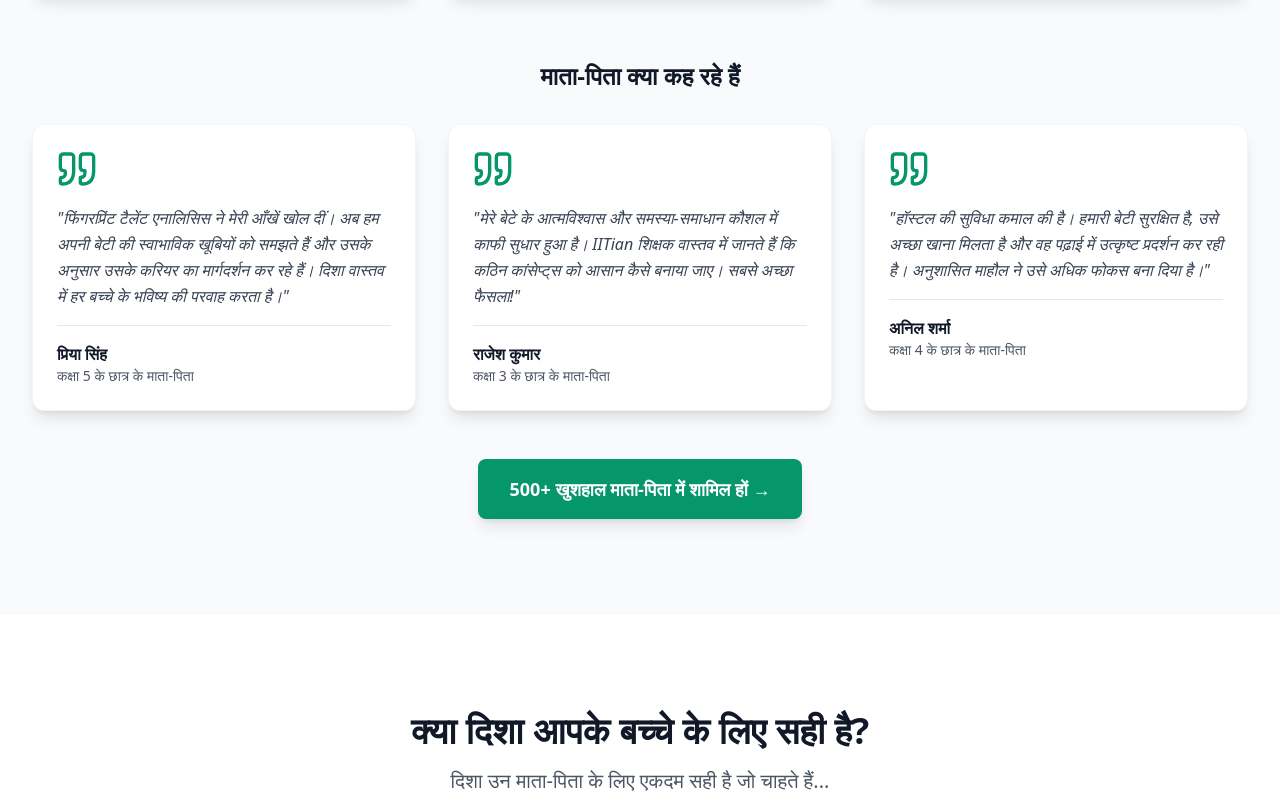
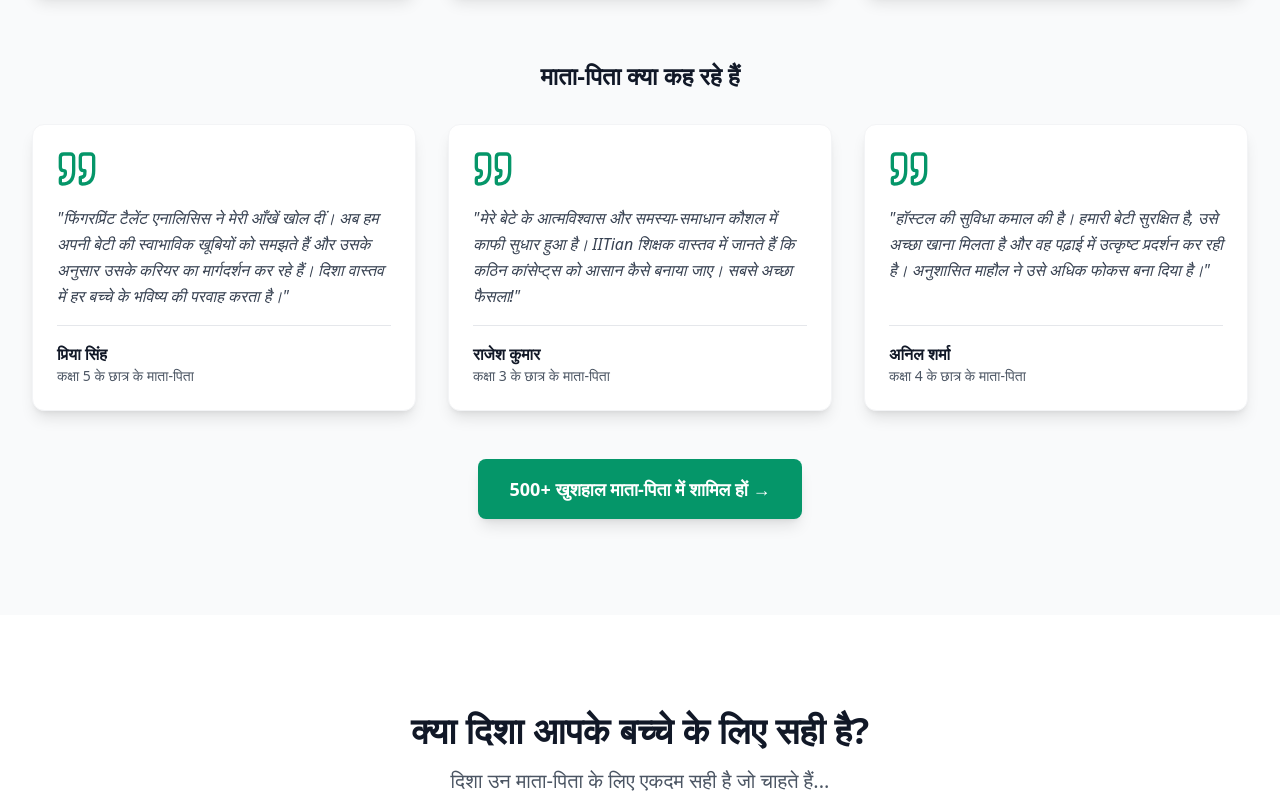
Before and after one commit to bad-company-viv/disha-international-school-funnel, a React (Vite) app: page / in a window 1280 px wide. Shown: the part 5400-6200 px from the top of the page. Built offline with nearby package versions, Linux system fonts and the light colour scheme.

Commit message:
updated testimonials

```diff
--- a/src/App.tsx
+++ b/src/App.tsx
@@ -499,7 +499,7 @@ function App() {
             <h3 className="text-2xl font-bold text-gray-900 mb-8 text-center">
               माता-पिता क्या कह रहे हैं
             </h3>
-            <div className="grid md:grid-cols-3 gap-8">
+            <div className="grid md:grid-cols-3 gap-8 items-stretch">
               <TestimonialCard
                 quote="फिंगरप्रिंट टैलेंट एनालिसिस ने मेरी आँखें खोल दीं। अब हम अपनी बेटी की स्वाभाविक खूबियों को समझते हैं और उसके अनुसार उसके करियर का मार्गदर्शन कर रहे हैं। दिशा वास्तव में हर बच्चे के भविष्य की परवाह करता है।"
                 parentName="प्रिया सिंह"
@@ -723,13 +723,12 @@ function App() {
             </div>
 
             <div>
-              <h4 className="font-bold text-lg mb-4">त्वरित लिंक</h4>
+              <h4 className="font-bold text-lg mb-4">Quick Links</h4>
               <ul className="space-y-2">
-                <li><button onClick={() => scrollToSection('hero')} className="text-gray-400 hover:text-emerald-500">होम</button></li>
-                <li><button onClick={() => scrollToSection('why-disha')} className="text-gray-400 hover:text-emerald-500">दिशा ही क्यों</button></li>
-                <li><button onClick={() => scrollToSection('benefits')} className="text-gray-400 hover:text-emerald-500">लाभ</button></li>
-                <li><button onClick={() => scrollToSection('proof')} className="text-gray-400 hover:text-emerald-500">टेस्टिमोनियल्स</button></li>
-                <li><button onClick={() => scrollToSection('faq')} className="text-gray-400 hover:text-emerald-500">अक्सर पूछे जाने वाले प्रश्न</button></li>
+                <li><button onClick={() => scrollToSection('hero')} className="text-gray-400 hover:text-emerald-500">Home</button></li>
+                <li><button onClick={() => scrollToSection('benefits')} className="text-gray-400 hover:text-emerald-500">Benefit</button></li>
+                <li><button onClick={() => scrollToSection('proof')} className="text-gray-400 hover:text-emerald-500">Testimonials</button></li>
+                <li><button onClick={() => scrollToSection('faq')} className="text-gray-400 hover:text-emerald-500">Frequently Asked Questions</button></li>
               </ul>
             </div>
 
--- a/src/components/TestimonialCard.tsx
+++ b/src/components/TestimonialCard.tsx
@@ -9,10 +9,10 @@ interface TestimonialCardProps {
 
 export function TestimonialCard({ quote, parentName, childClass }: TestimonialCardProps) {
   return (
-    <div className="bg-white p-6 rounded-xl shadow-lg border border-gray-100">
+    <div className="bg-white p-6 rounded-xl shadow-lg border border-gray-100 flex flex-col h-full">
       <Quote className="w-10 h-10 text-emerald-600 mb-4" />
-      <p className="text-gray-700 leading-relaxed mb-4 italic">"{quote}"</p>
-      <div className="border-t border-gray-200 pt-4">
+      <p className="text-gray-700 leading-relaxed mb-4 italic flex-grow">"{quote}"</p>
+      <div className="border-t border-gray-200 pt-4 mt-auto">
         <p className="font-bold text-gray-900">{parentName}</p>
         <p className="text-sm text-gray-600">कक्षा {childClass} के छात्र के माता-पिता</p>
       </div>
```
